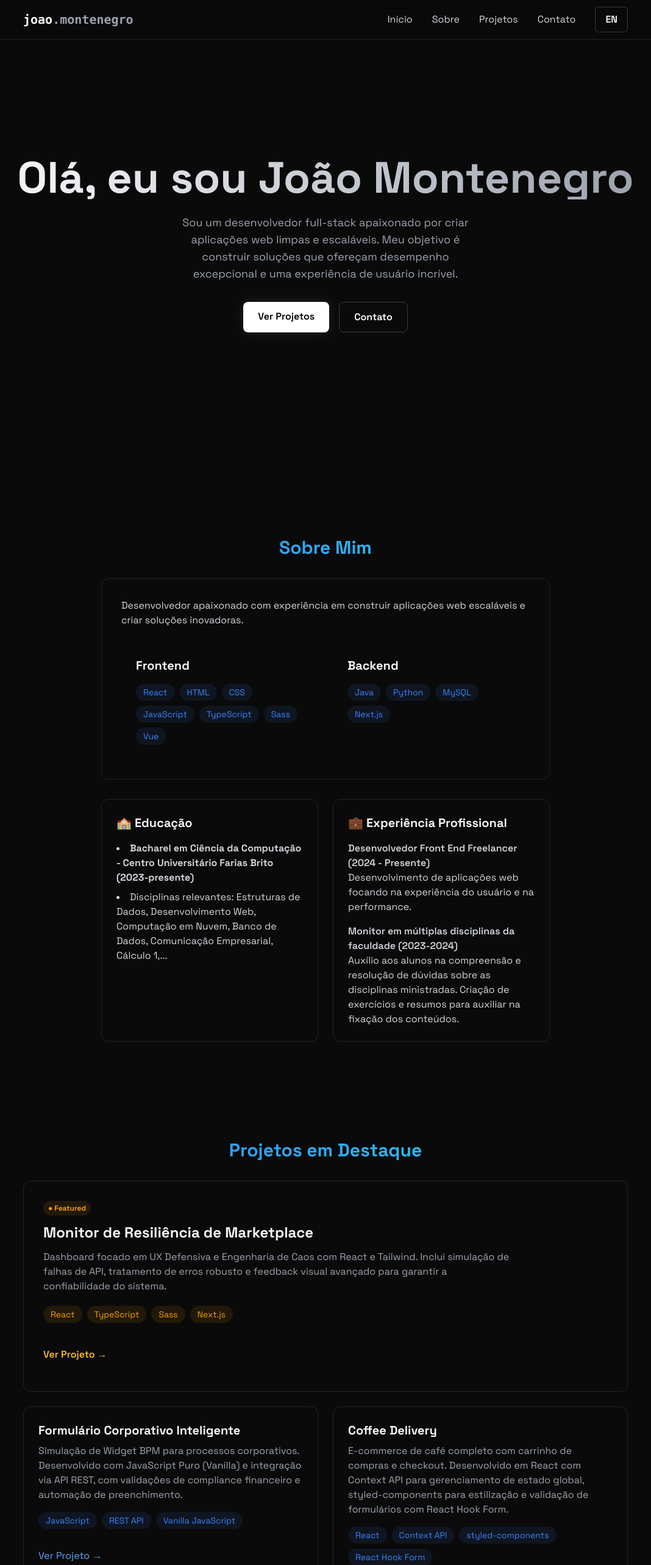
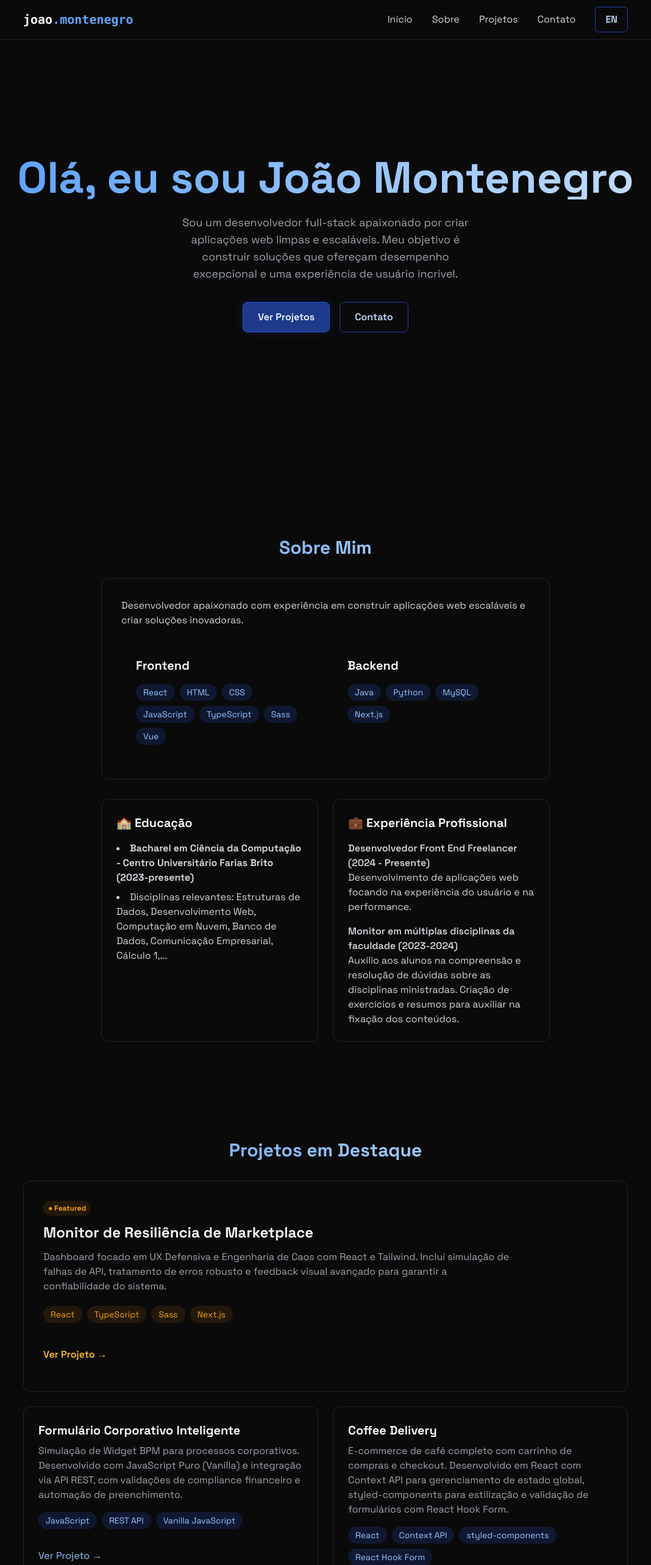
Before and after one commit to joritodev/portfolio-atual, a React (Vite) app: page / in a window 1280 px wide. Shown: the top 2566 px of the page at 61% size, without its empty margins (106-1174 px from the left). Built offline with nearby package versions, Linux system fonts and the light colour scheme.

Commit message:
style: sincroniza paleta inteira do sistema para Deep Navy Blue ao inves de Ciano

```diff
--- a/src/components/LoadingScreen.jsx
+++ b/src/components/LoadingScreen.jsx
@@ -29,7 +29,7 @@ export const LoadingScreen = ({ onComplete }) => {
       </div>
 
       <div className="w-[200px] h-[2px] bg-gray-800 rounded relative overflow-hidden">
-        <div className="w-[40%] h-full bg-blue-500 shadow-[0_0_15px_#3b82f6] animate-loading-bar"></div>
+        <div className="w-[40%] h-full bg-blue-800 shadow-[0_0_15px_#1e3a8a] animate-loading-bar"></div>
       </div>
     </div>
   );
--- a/src/components/Navbar.jsx
+++ b/src/components/Navbar.jsx
@@ -34,7 +34,7 @@ export const Navbar = ({ menuOpen, setMenuOpen }) => {
         <div className="flex justify-between items-center h-16">
           <a href="#home" className="font-mono text-xl font-bold text-white">
             {" "}
-            joao<span className="text-gray-400">.montenegro</span>{" "}
+            joao<span className="text-blue-400">.montenegro</span>{" "}
           </a>
 
           <div
@@ -75,7 +75,7 @@ export const Navbar = ({ menuOpen, setMenuOpen }) => {
               whileHover={{ scale: 1.05 }}
               whileTap={{ scale: 0.95 }}
               onClick={toggleLanguage}
-              className="ml-4 px-4 py-2 rounded-md border border-white/20 bg-transparent text-white font-semibold shadow hover:bg-white/10 transition-all focus:outline-none"
+              className="ml-4 px-4 py-2 rounded-md border border-blue-800 bg-transparent text-blue-200 font-semibold shadow hover:bg-blue-900/30 transition-all focus:outline-none"
             >
               {texts[language].lang}
             </motion.button>
--- a/src/components/sections/About.jsx
+++ b/src/components/sections/About.jsx
@@ -53,7 +53,7 @@ export const About = () => {
     >
       <RevealOnScroll>
         <div className="max-w-3xl mx-auto px-4">
-          <h2 className="text-3xl font-bold mb-8 bg-gradient-to-r from-blue-500 to-cyan-400 bg-clip-text text-transparent text-center">
+          <h2 className="text-3xl font-bold mb-8 bg-gradient-to-r from-blue-400 to-blue-200 bg-clip-text text-transparent text-center">
             {texts[language].aboutMe}
           </h2>
 
@@ -69,9 +69,7 @@ export const About = () => {
                   {frontendSkills.map((tech, key) => (
                     <span
                       key={key}
-                      className="bg-blue-500/10 text-blue-500 py-1 px-3 rounded-full text-sm hover:bg-blue-500/20
-                                    hover:shadow-[0_2px_8px_rgba(59,130,246,0.2)] transition
-                    "
+                      className="bg-blue-900/30 text-blue-300 py-1 px-3 rounded-full text-sm hover:bg-blue-900/50 hover:shadow-[0_2px_8px_rgba(30,58,138,0.4)] transition"
                     >
                       {tech}
                     </span>
@@ -85,9 +83,7 @@ export const About = () => {
                   {backendSkills.map((tech, key) => (
                     <span
                       key={key}
-                      className="bg-blue-500/10 text-blue-500 py-1 px-3 rounded-full text-sm hover:bg-blue-500/20
-                                    hover:shadow-[0_2px_8px_rgba(59,130,246,0.2)] transition
-                    "
+                      className="bg-blue-900/30 text-blue-300 py-1 px-3 rounded-full text-sm hover:bg-blue-900/50 hover:shadow-[0_2px_8px_rgba(30,58,138,0.4)] transition"
                     >
                       {tech}
                     </span>
--- a/src/components/sections/Home.jsx
+++ b/src/components/sections/Home.jsx
@@ -44,7 +44,7 @@ export const Home = () => {
       >
         <motion.h1
           variants={itemVariants}
-          className="text-5xl md:text-7xl font-bold mb-6 bg-gradient-to-r from-gray-100 to-gray-400 bg-clip-text text-transparent leading-tight"
+          className="text-5xl md:text-7xl font-bold mb-6 bg-gradient-to-r from-blue-400 to-blue-200 bg-clip-text text-transparent leading-tight"
         >
           {texts[language].title}
         </motion.h1>
@@ -61,7 +61,7 @@ export const Home = () => {
             whileHover={{ scale: 1.02 }}
             whileTap={{ scale: 0.98 }}
             href="#projects"
-            className="bg-white text-black py-3 px-6 rounded-lg font-semibold transition-all shadow-[0_0_20px_rgba(255,255,255,0.1)] hover:shadow-[0_0_30px_rgba(255,255,255,0.2)] hover:bg-gray-200"
+            className="bg-blue-900 text-blue-50 border border-blue-700 py-3 px-6 rounded-lg font-semibold transition-all shadow-[0_0_20px_rgba(30,58,138,0.2)] hover:shadow-[0_0_30px_rgba(30,58,138,0.4)] hover:bg-blue-800"
           >
             {texts[language].projects}
           </motion.a>
@@ -70,7 +70,7 @@ export const Home = () => {
             whileHover={{ scale: 1.02 }}
             whileTap={{ scale: 0.98 }}
             href="#contact"
-            className="border border-white/20 bg-transparent text-white py-3 px-6 rounded-lg font-semibold transition-all hover:bg-white/5"
+            className="border border-blue-800 bg-transparent text-blue-200 py-3 px-6 rounded-lg font-semibold transition-all hover:bg-blue-900/30"
           >
             {texts[language].contact}
           </motion.a>
--- a/src/components/sections/Projects.jsx
+++ b/src/components/sections/Projects.jsx
@@ -59,7 +59,7 @@ export const Projects = () => {
     >
       <RevealOnScroll>
         <div className="max-w-5xl mx-auto px-4">
-          <h2 className="text-3xl font-bold mb-8 bg-gradient-to-r from-blue-500 to-cyan-400 bg-clip-text text-transparent text-center">
+          <h2 className="text-3xl font-bold mb-8 bg-gradient-to-r from-blue-400 to-blue-200 bg-clip-text text-transparent text-center">
             {texts[language].featured}
           </h2>
           <div className="grid grid-cols-1 md:grid-cols-2 gap-6">
@@ -102,7 +102,7 @@ export const Projects = () => {
             </div>
 
             {/* 2. Corporate Form */}
-            <div className="p-6 rounded-xl border border-white/10 hover:-translate-y-1 hover:border-blue-500/30 hover:shadow-[0_2px_8px_rgba(59,130,246,0.2)] transition">
+            <div className="p-6 rounded-xl border border-white/10 hover:-translate-y-1 hover:border-blue-800/50 hover:shadow-[0_2px_8px_rgba(30,58,138,0.4)] transition">
               <h3 className="text-xl font-bold mb-2">
                 {" "}
                 {texts[language].corporate}
@@ -115,9 +115,7 @@ export const Projects = () => {
                   (tech, key) => (
                     <span
                       key={key}
-                      className="bg-blue-500/10 text-blue-500 py-1 px-3 rounded-full text-sm hover:bg-blue-500/20
-                                    hover:shadow-[0_2px_8px_rgba(59,130,246,0.1)] transition-all
-                    "
+                      className="bg-blue-900/30 text-blue-300 py-1 px-3 rounded-full text-sm hover:bg-blue-900/50 hover:shadow-[0_2px_8px_rgba(30,58,138,0.4)] transition-all"
                     >
                       {tech}
                     </span>
@@ -129,7 +127,7 @@ export const Projects = () => {
                   target="_blank"
                   rel="noopener noreferrer"
                   href="https://joritodev.github.io/totvs-corporate-form/"
-                  className="text-blue-400 hover:text-blue-300 transition-colors my-4"
+                  className="text-blue-300 hover:text-blue-200 transition-colors my-4"
                 >
                   {texts[language].view}
                 </a>
@@ -137,7 +135,7 @@ export const Projects = () => {
             </div>
 
             {/* 3. Coffee Delivery */}
-            <div className="p-6 rounded-xl border border-white/10 hover:-translate-y-1 hover:border-blue-500/30 hover:shadow-[0_2px_8px_rgba(59,130,246,0.2)] transition">
+            <div className="p-6 rounded-xl border border-white/10 hover:-translate-y-1 hover:border-blue-800/50 hover:shadow-[0_2px_8px_rgba(30,58,138,0.4)] transition">
               <h3 className="text-xl font-bold mb-2">
                 {" "}
                 {texts[language].coffee}
@@ -152,9 +150,7 @@ export const Projects = () => {
                 ].map((tech, key) => (
                   <span
                     key={key}
-                    className="bg-blue-500/10 text-blue-500 py-1 px-3 rounded-full text-sm hover:bg-blue-500/20
-                                    hover:shadow-[0_2px_8px_rgba(59,130,246,0.1)] transition-all
-                    "
+                    className="bg-blue-900/30 text-blue-300 py-1 px-3 rounded-full text-sm hover:bg-blue-900/50 hover:shadow-[0_2px_8px_rgba(30,58,138,0.4)] transition-all"
                   >
                     {tech}
                   </span>
@@ -165,7 +161,7 @@ export const Projects = () => {
                   target="_blank"
                   rel="noopener noreferrer"
                   href="https://coffee-delivery-joao-montenegro.vercel.app/"
-                  className="text-blue-400 hover:text-blue-300 transition-colors my-4"
+                  className="text-blue-300 hover:text-blue-200 transition-colors my-4"
                 >
                   {texts[language].view}
                 </a>
@@ -176,7 +172,7 @@ export const Projects = () => {
             <div
               className="
               glass p-6 rounded-xl border border-white/10
-              hover:-translate-y-1 hover:border-blue-500/30
+              hover:-translate-y-1 hover:border-blue-800/50
               hover:shadow-[0_4px_20px_rgba(59,130,246,0.1)]
               transition-all
             "
@@ -191,13 +187,7 @@ export const Projects = () => {
                 {["React", "TypeScript", "Sass"].map((tech, key) => (
                   <span
                     key={key}
-                    className="
-                      bg-blue-500/10 text-blue-500 py-1 px-3
-                      rounded-full text-sm
-                      transition
-                      hover:bg-blue-500/20 hover:-translate-y-0.5
-                      hover:shadow-[0_2px_8px_rgba(59,130,246,0.2)]
-                    "
+                    className="bg-blue-900/30 text-blue-300 py-1 px-3 rounded-full text-sm hover:bg-blue-900/50 hover:shadow-[0_2px_8px_rgba(30,58,138,0.4)] transition-all"
                   >
                     {tech}
                   </span>
@@ -208,7 +198,7 @@ export const Projects = () => {
                   target="_blank"
                   rel="noopener noreferrer"
                   href="https://product-list-with-cart-zeta-henna.vercel.app"
-                  className="text-blue-400 hover:text-blue-300 transition-colors my-4"
+                  className="text-blue-300 hover:text-blue-200 transition-colors my-4"
                 >
                   {texts[language].view}
                 </a>
@@ -216,7 +206,7 @@ export const Projects = () => {
             </div>
 
             {/* 5. To-do List */}
-            <div className="p-6 rounded-xl border border-white/10 hover:-translate-y-1 hover:border-blue-500/30 hover:shadow-[0_2px_8px_rgba(59,130,246,0.2)] transition">
+            <div className="p-6 rounded-xl border border-white/10 hover:-translate-y-1 hover:border-blue-800/50 hover:shadow-[0_2px_8px_rgba(30,58,138,0.4)] transition">
               <h3 className="text-xl font-bold mb-2">
                 {" "}
                 {texts[language].todo}
@@ -226,9 +216,7 @@ export const Projects = () => {
                 {["React", "TypeScript", "Sass", "Next.js"].map((tech, key) => (
                   <span
                     key={key}
-                    className="bg-blue-500/10 text-blue-500 py-1 px-3 rounded-full text-sm hover:bg-blue-500/20
-                                    hover:shadow-[0_2px_8px_rgba(59,130,246,0.1)] transition-all
-                    "
+                    className="bg-blue-900/30 text-blue-300 py-1 px-3 rounded-full text-sm hover:bg-blue-900/50 hover:shadow-[0_2px_8px_rgba(30,58,138,0.4)] transition-all"
                   >
                     {tech}
                   </span>
@@ -240,7 +228,7 @@ export const Projects = () => {
                   target="_blank"
                   rel="noopener noreferrer"
                   href="https://legaplan-test-six.vercel.app"
-                  className="text-blue-400 hover:text-blue-300 transition-colors my-4"
+                  className="text-blue-300 hover:text-blue-200 transition-colors my-4"
                 >
                   {texts[language].view}
                 </a>
@@ -249,7 +237,7 @@ export const Projects = () => {
             {/* <div
               className="
               glass p-6 rounded-xl border border-white/10
-              hover:-translate-y-1 hover:border-blue-500/30
+              hover:-translate-y-1 hover:border-blue-800/50
               hover:shadow-[0_4px_20px_rgba(59,130,246,0.1)]
               transition-all
             "
@@ -264,11 +252,11 @@ export const Projects = () => {
                     <span
                       key={tech}
                       className="
-                      bg-blue-500/10 text-blue-500 py-1 px-3
+                      bg-blue-900/30 text-blue-300 py-1 px-3
                       rounded-full text-sm
                       transition
-                      hover:bg-blue-500/20 hover:-translate-y-0.5
-                      hover:shadow-[0_2px_8px_rgba(59,130,246,0.2)]
+                      hover:bg-blue-900/50 hover:-translate-y-0.5
+                      hover:shadow-[0_2px_8px_rgba(30,58,138,0.4)]
                     "
                     >
                       {tech}
@@ -279,7 +267,7 @@ export const Projects = () => {
               <div className="flex justify-between items-center">
                 <a
                   href="#"
-                  className="text-blue-400 hover:text-blue-300 transition-colors my-4"
+                  className="text-blue-300 hover:text-blue-200 transition-colors my-4"
                 >
                   {texts[language].view}
                 </a>
@@ -289,7 +277,7 @@ export const Projects = () => {
             <div
               className="
               glass p-6 rounded-xl border border-white/10
-              hover:-translate-y-1 hover:border-blue-500/30
+              hover:-translate-y-1 hover:border-blue-800/50
               hover:shadow-[0_4px_20px_rgba(59,130,246,0.1)]
               transition-all
             "
@@ -303,11 +291,11 @@ export const Projects = () => {
                   <span
                     key={key}
                     className="
-                      bg-blue-500/10 text-blue-500 py-1 px-3
+                      bg-blue-900/30 text-blue-300 py-1 px-3
                       rounded-full text-sm
                       transition
-                      hover:bg-blue-500/20 hover:-translate-y-0.5
-                      hover:shadow-[0_2px_8px_rgba(59,130,246,0.2)]
+                      hover:bg-blue-900/50 hover:-translate-y-0.5
+                      hover:shadow-[0_2px_8px_rgba(30,58,138,0.4)]
                     "
                   >
                     {tech}
```
Also changed, not shown: src/components/sections/Contact.jsx (+5 -5 lines).
